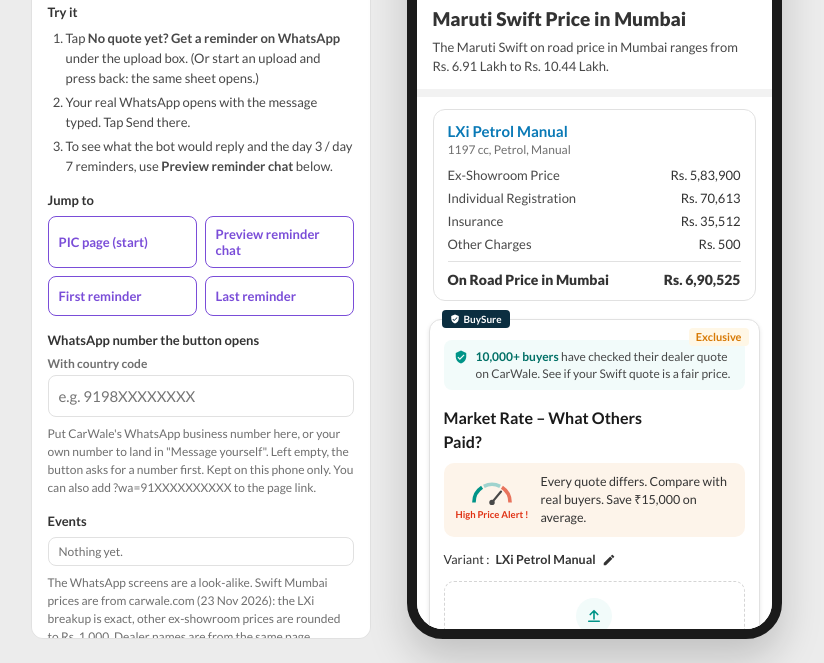
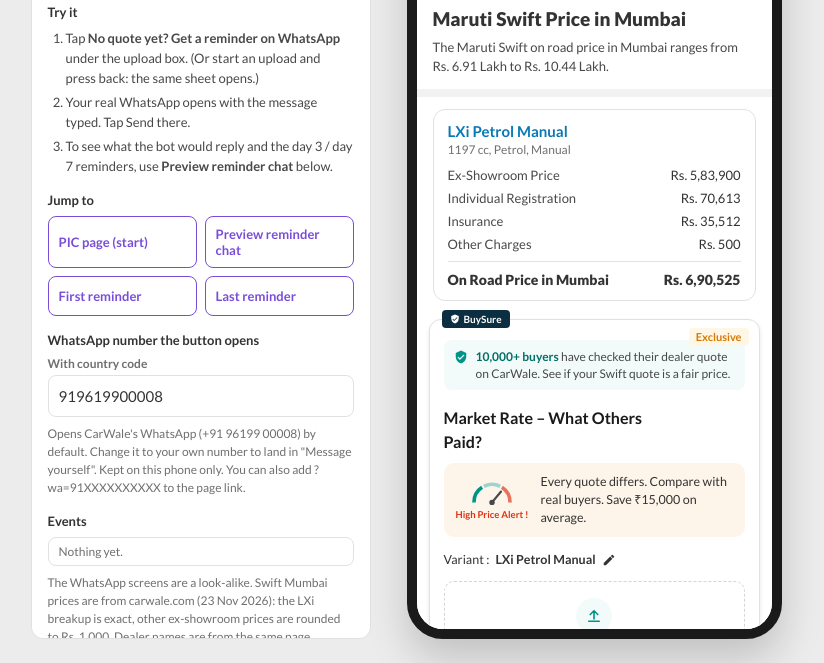
Before and after one commit to hpk22/buysure-wa-reminder, a plain HTML site: page index.html in a window 1280 px wide. Shown: the part 137-800 px from the top of the page, without its empty margins (234-1058 px from the left). Drawn offline with Linux system fonts and the light colour scheme.

Commit message:
Add files via upload

```diff
--- a/index.html
+++ b/index.html
@@ -198,7 +198,7 @@ button{font:inherit;color:inherit}
     </div>
     <h2>WhatsApp number the button opens</h2>
     <label class="pfield">With country code<input id="waNum" inputmode="tel" autocomplete="off" placeholder="e.g. 9198XXXXXXXX"></label>
-    <p class="note">Put CarWale's WhatsApp business number here, or your own number to land in "Message yourself". Left empty, the button asks for a number first. Kept on this phone only. You can also add ?wa=91XXXXXXXXXX to the page link.</p>
+    <p class="note">Opens CarWale's WhatsApp (+91 96199 00008) by default. Change it to your own number to land in "Message yourself". Kept on this phone only. You can also add ?wa=91XXXXXXXXXX to the page link.</p>
     <h2>Events</h2>
     <ul class="log" id="log"><li class="empty">Nothing yet.</li></ul>
     <p class="note">The WhatsApp screens are a look-alike. Swift Mumbai prices are from carwale.com (23 Nov 2026): the LXi breakup is exact, other ex-showroom prices are rounded to Rs. 1,000. Dealer names are from the same page. Without a model, uploads use a sample Swift ZXi reading.</p>
@@ -2169,6 +2169,8 @@ Never use: should, must, guarantee, guaranteed, scam, cheat, rip-off, overcharge
   const numEl = $('#waNum');
   try { numEl.value = localStorage.getItem('bsmpWaNum') || ''; } catch (e) { /* storage unavailable */ }
   try { const qn = new URLSearchParams(location.search).get('wa'); if (qn) { numEl.value = qn; localStorage.setItem('bsmpWaNum', qn); } } catch (e) { /* no query or storage */ }
+  const DEFAULT_WA = '919619900008'; // CarWale WhatsApp number for this prototype
+  if (!numEl.value.trim()) numEl.value = DEFAULT_WA;
   function askNumber(source) {
     const back = document.createElement('div'); back.className = 'pq-back';
     back.innerHTML = '<div class="pq" role="dialog" aria-modal="true" aria-label="Which WhatsApp chat should this open?"><b>Which WhatsApp chat should this open?</b>'
```
